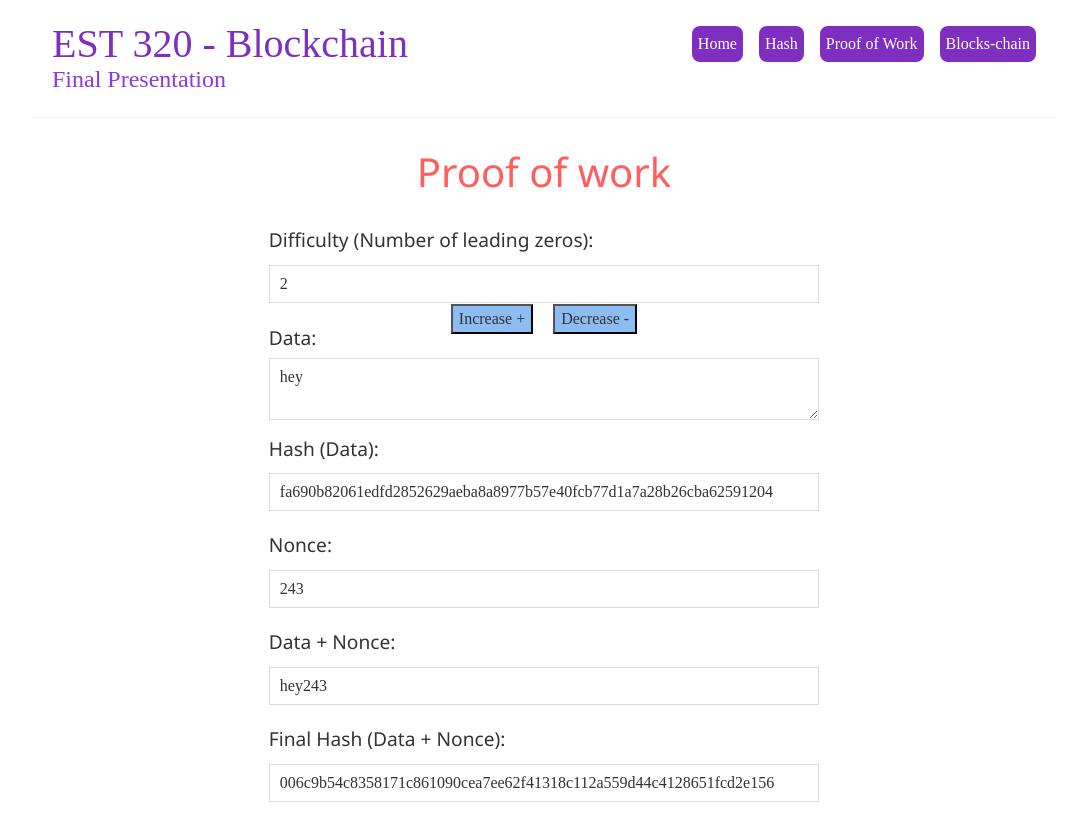
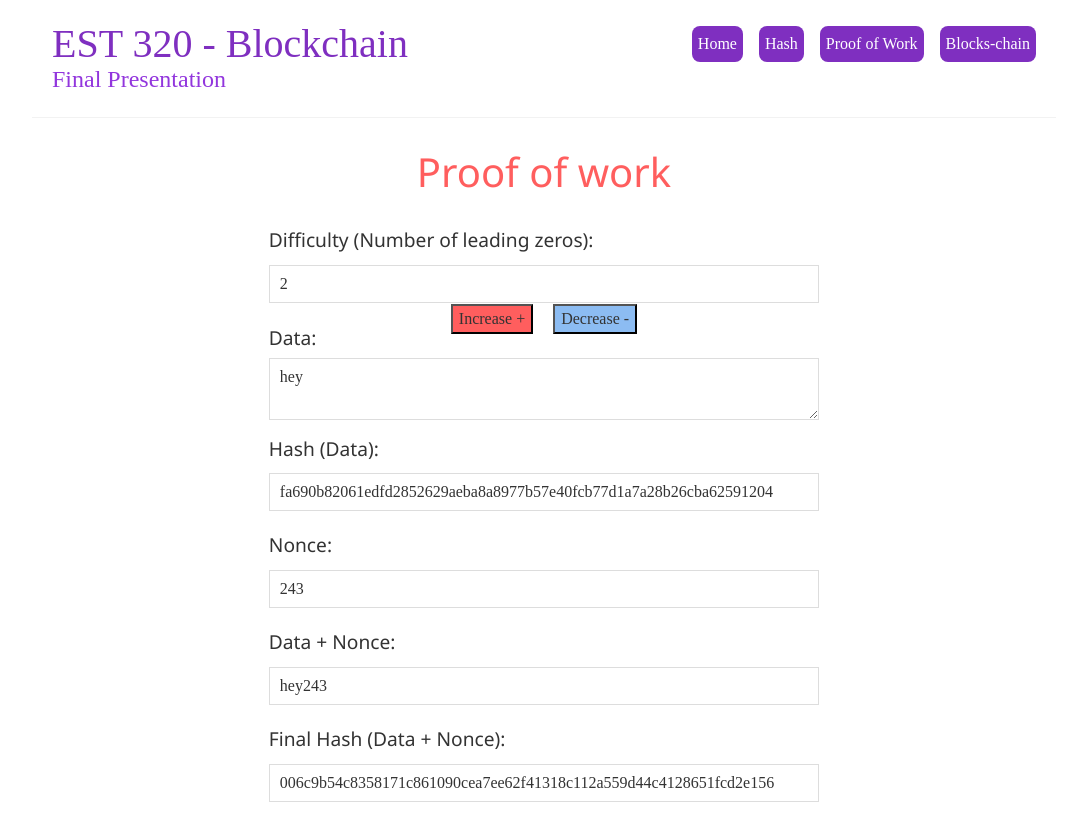
Before and after one commit to kafleBeast/Blockchain-demo, a React (Create React App) app: page /Pow in a window 1280 px wide. In both pictures the pointer is over the button "Increase +". Shown: the top 826 px of the page, without its empty margins (96-1183 px from the left). Built offline with nearby package versions, Linux system fonts and the light colour scheme; the HTML template or start-up script is replaced by a standard one.

Commit message:
Update index.css
Button color changes in POW on hover

```diff
--- a/src/index.css
+++ b/src/index.css
@@ -221,6 +221,10 @@
   margin: -9px 10px -20px 10px;
 }
 
+.Pow button:hover{
+  background-color: #FF5E5E;
+}
+
 /********************************************************************************************************/
 
 /* Blocks */
```
